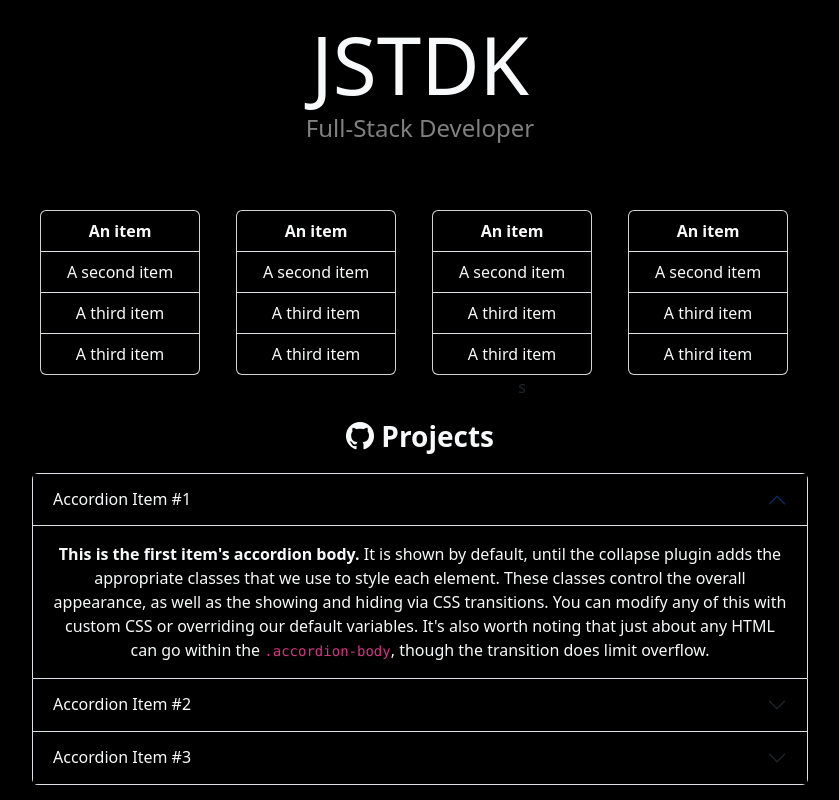
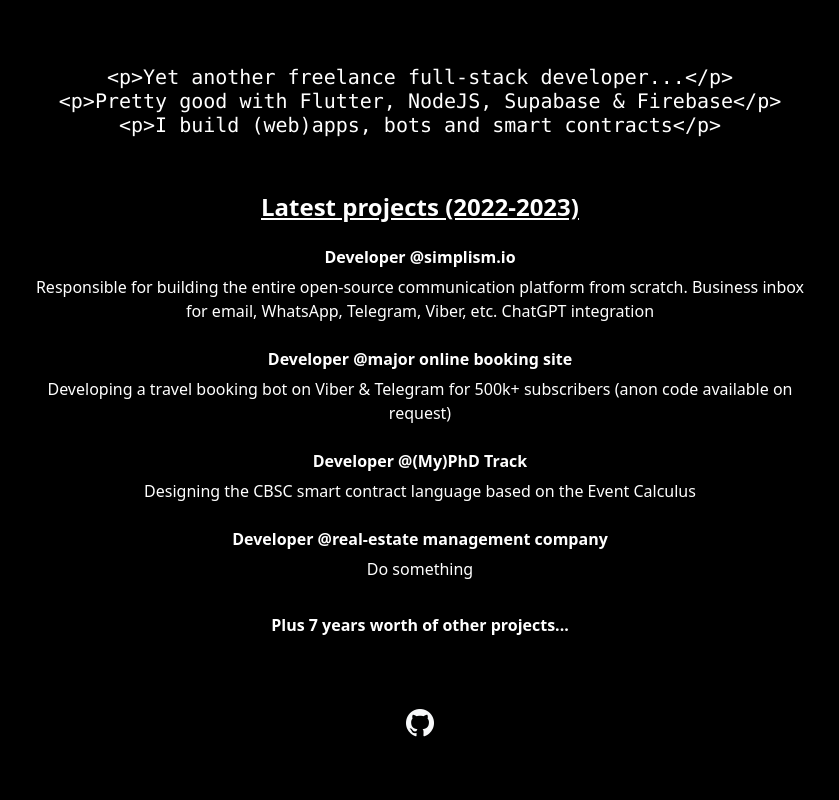
Before and after one commit to jstdk/jstdk.dev, a plain HTML site: page index.html in a window 1280 px wide. Shown: the whole page, without its empty margins (220-1059 px from the left). Drawn offline with nearby package versions, Linux system fonts and the light colour scheme.

Commit message:
First layout

```diff
--- a/index.html
+++ b/index.html
@@ -33,139 +33,54 @@
 </head>
 
 <body class="bg-black vertical-center">
-    <div class="container-fluid text-center ">
+    <div class="container-fluid text-center">
+
+
+        <pre class="text-white h5"><code>
+&lt;p&gt;Yet another freelance full-stack developer...&lt;/p&gt;
+&lt;p&gt;Pretty good with Flutter, NodeJS, Supabase & Firebase&lt;/p&gt;
+&lt;p&gt;I build (web)apps, bots and smart contracts&lt;/p&gt;</code></pre>
+
+
         <div class="row">
+            <h4 class=" text-white mt-5 mb-4 underline"><strong><u>Latest projects (2022-2023)</u></strong></h4>
+        </div>
+
+        <div class="row">
+            <p class=" text-white"><strong>Developer @simplism.io</strong></p>
+            <p class=" text-white mt--10">Responsible for building the entire open-source communication platform from
+                scratch.
+                Business inbox for email, WhatsApp, Telegram, Viber, etc. ChatGPT integration</p>
+        </div>
+
+        <div class="row mt-2">
+            <p class=" text-white"><strong>Developer @major online booking site</strong></p>
+            <p class=" text-white mt--10">Developing a travel booking bot on Viber & Telegram for 500k+ subscribers
+                (anon code available on request)
+            </p>
+        </div>
+
+        <div class="row mt-2">
+            <p class=" text-white"><strong>Developer @(My)PhD Track</strong></p>
+            <p class=" text-white mt--10">Designing the CBSC smart contract language based on the Event Calculus
+            </p>
+        </div>
+
+        <div class="row mt-2">
+            <p class=" text-white"><strong>Developer @real-estate management company</strong></p>
+            <p class=" text-white mt--10">Do something</p>
+        </div>
+
+        <div class="row mt-3">
+            <p class=" text-white"><strong>Plus 7 years worth of other projects...</strong></p>
+        </div>
+
+        <div class="row mt-5">
             <div class="col">
-                <h1 class="display-1 text-light">JSTDK</h1>
-                <p class="fs-4 text-white-50 mt--10">Full-Stack Developer</p>
-
-            </div>
-        </div>
-        <div class="row mt-3 mx-auto" style="width: 800px;">
-            <div class="row row-cols-3 row-cols-lg-4 g-1 g-lg-3">
-                <div class="col">
-                    <div class="card" style="width: 10rem;">
-                        <ul class="list-group list-group-flush">
-                            <li class="list-group-item bg-black text-light fw-bold">An item</li>
-                            <li class="list-group-item bg-black text-light">A second item</li>
-                            <li class="list-group-item bg-black text-light">A third item</li>
-                            <li class="list-group-item bg-black text-light">A third item</li>
-
-                        </ul>
-                    </div>
-                </div>
-                <div class="col">
-                    <div class="card" style="width: 10rem;">
-                        <ul class="list-group list-group-flush">
-                            <li class="list-group-item bg-black text-light fw-bold">An item</li>
-                            <li class="list-group-item bg-black text-light">A second item</li>
-                            <li class="list-group-item bg-black text-light">A third item</li>
-                            <li class="list-group-item bg-black text-light">A third item</li>
-
-                        </ul>
-                    </div>
-                </div>
-                <div class="col">
-                    <div class="card" style="width: 10rem;">
-                        <ul class="list-group list-group-flush">
-                            <li class="list-group-item bg-black text-light fw-bold">An item</li>
-                            <li class="list-group-item bg-black text-light">A second item</li>
-                            <li class="list-group-item bg-black text-light">A third item</li>
-                            <li class="list-group-item bg-black text-light">A third item</li>
-
-                        </ul>
-                    </div>s
-                </div>
-                <div class="col">
-                    <div class="card" style="width: 10rem;">
-                        <ul class="list-group list-group-flush">
-                            <li class="list-group-item bg-black text-light fw-bold">An item</li>
-                            <li class="list-group-item bg-black text-light">A second item</li>
-                            <li class="list-group-item bg-black text-light">A third item</li>
-                            <li class="list-group-item bg-black text-light">A third item</li>
-
-                        </ul>
-                    </div>
-                </div>
+                <p class="fs-3 fw-bold text-light"><i class="bi bi-github text-light"></i></p>
             </div>
         </div>
 
-        <div class="row mt-3">
-            <div class="col">
-                <p class="fs-3 fw-bold text-light"><i class="bi bi-github text-light"></i> Projects</p>
-            </div>
-        </div>
-        <div class="accordion" id="accordionPanelsStayOpenExample">
-            <div class="accordion-item bg-black text-light">
-                <h2 class="accordion-header bg-black text-light" id="panelsStayOpen-headingOne">
-                    <button class="accordion-button bg-black text-light" type="button" data-bs-toggle="collapse"
-                        data-bs-target="#panelsStayOpen-collapseOne" aria-expanded="true"
-                        aria-controls="panelsStayOpen-collapseOne">
-                        Accordion Item #1
-                    </button>
-                </h2>
-                <div id="panelsStayOpen-collapseOne" class="accordion-collapse collapse show"
-                    aria-labelledby="panelsStayOpen-headingOne">
-                    <div class="accordion-body">
-                        <strong>This is the first item's accordion body.</strong> It is shown by default, until the
-                        collapse
-                        plugin adds the appropriate classes that we use to style each element. These classes control the
-                        overall
-                        appearance, as well as the showing and hiding via CSS transitions. You can modify any of this
-                        with
-                        custom CSS or overriding our default variables. It's also worth noting that just about any HTML
-                        can go
-                        within the <code>.accordion-body</code>, though the transition does limit overflow.
-                    </div>
-                </div>
-            </div>
-            <div class="accordion-item bg-black text-light">
-                <h2 class="accordion-header bg-black text-light" id="panelsStayOpen-headingTwo">
-                    <button class="accordion-button collapsed bg-black text-light" type="button"
-                        data-bs-toggle="collapse" data-bs-target="#panelsStayOpen-collapseTwo" aria-expanded="false"
-                        aria-controls="panelsStayOpen-collapseTwo">
-                        Accordion Item #2
-                    </button>
-                </h2>
-                <div id="panelsStayOpen-collapseTwo" class="accordion-collapse collapse"
-                    aria-labelledby="panelsStayOpen-headingTwo">
-                    <div class="accordion-body">
-                        <strong>This is the second item's accordion body.</strong> It is hidden by default, until the
-                        collapse
-                        plugin adds the appropriate classes that we use to style each element. These classes control the
-                        overall
-                        appearance, as well as the showing and hiding via CSS transitions. You can modify any of this
-                        with
-                        custom CSS or overriding our default variables. It's also worth noting that just about any HTML
-                        can go
-                        within the <code>.accordion-body</code>, though the transition does limit overflow.
-                    </div>
-                </div>
-            </div>
-            <div class="accordion-item bg-black text-light">
-                <h2 class="accordion-header bg-black text-light" id="panelsStayOpen-headingThree">
-                    <button class="accordion-button collapsed bg-black text-light" type="button"
-                        data-bs-toggle="collapse" data-bs-target="#panelsStayOpen-collapseThree" aria-expanded="false"
-                        aria-controls="panelsStayOpen-collapseThree">
-                        Accordion Item #3
-                    </button>
-                </h2>
-                <div id="panelsStayOpen-collapseThree" class="accordion-collapse collapse"
-                    aria-labelledby="panelsStayOpen-headingThree">
-                    <div class="accordion-body">
-                        <strong>This is the third item's accordion body.</strong> It is hidden by default, until the
-                        collapse
-                        plugin adds the appropriate classes that we use to style each element. These classes control the
-                        overall
-                        appearance, as well as the showing and hiding via CSS transitions. You can modify any of this
-                        with
-                        custom CSS or overriding our default variables. It's also worth noting that just about any HTML
-                        can go
-                        within the <code>.accordion-body</code>, though the transition does limit overflow.
-                    </div>
-                </div>
-            </div>
-        </div>
 
     </div>
 
```
